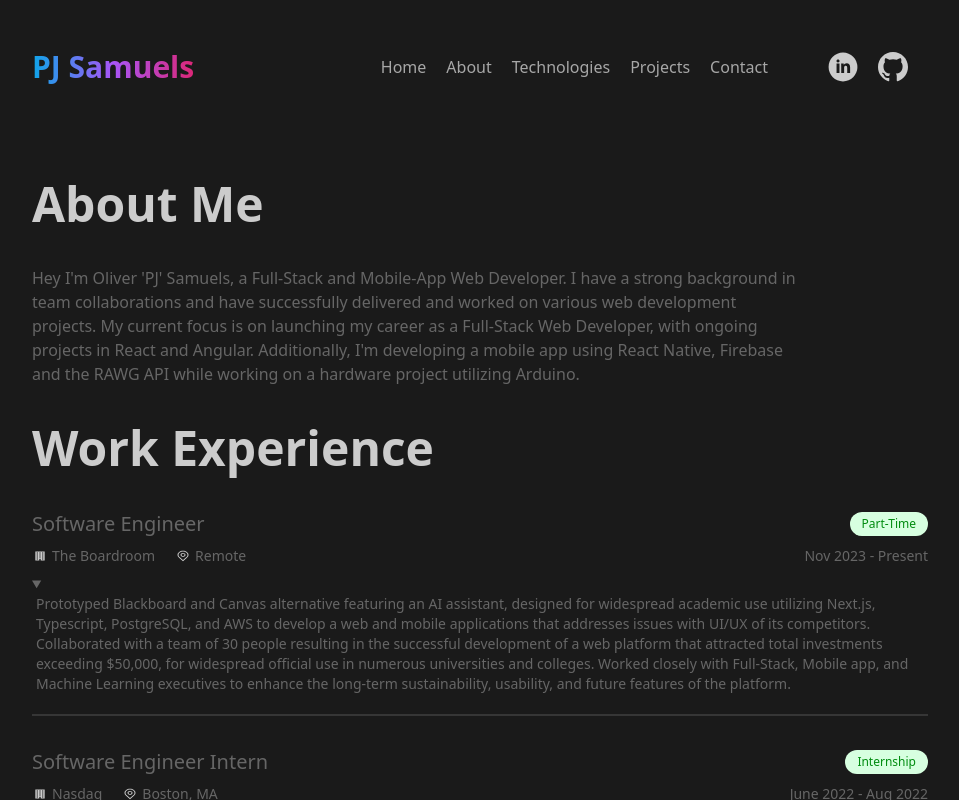
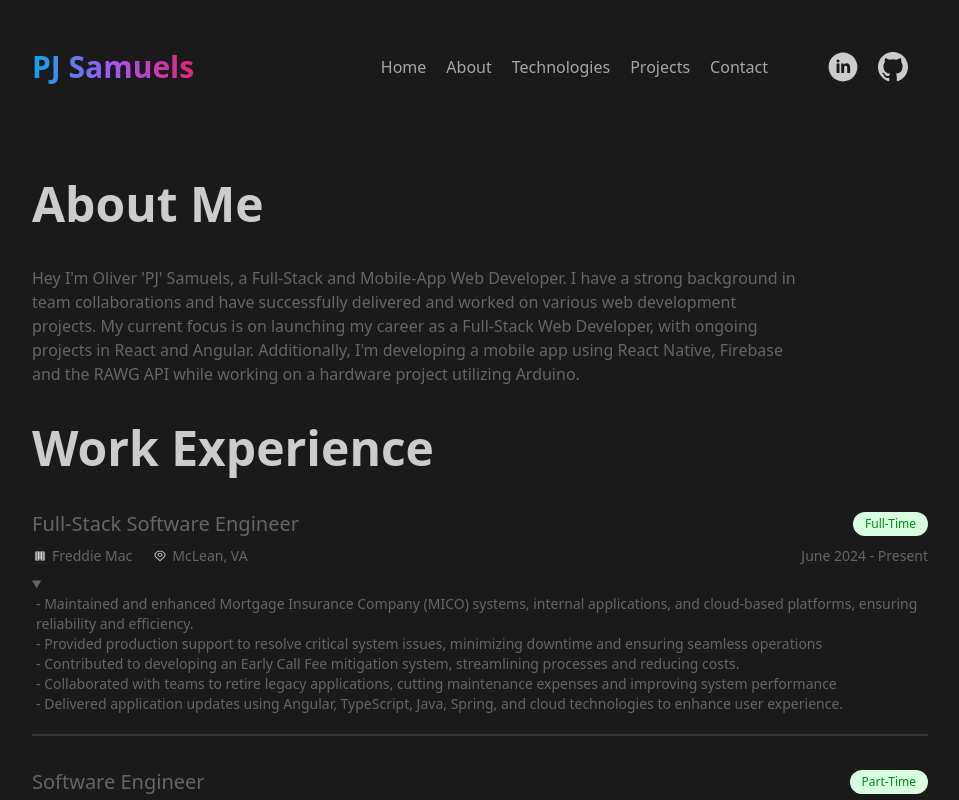
Before and after one commit to PJ-Samuels/portfolio, a React (Vite) app: page /portfolio2/about in a window 1280 px wide. Both pictures are taken after a click on the heading 640 px from the left and 583 px from the top of the page. Shown: the top 800 px of the page, without its empty margins (160-1119 px from the left). Built offline with nearby package versions, Linux system fonts and the light colour scheme.

Commit message:
Freddie mac initial updates

```diff
--- a/src/Components/Work.jsx
+++ b/src/Components/Work.jsx
@@ -45,7 +45,11 @@ function Work({ position, company, location, type, duration , description}) {
       <details className="pt-2">
         <summary className="text-content text-xs md:text-sm font-light cursor-pointer">
         </summary>
-        <p className="text-content text-sm font-light pl-1">{description}</p>
+        {description.map((item, index) => (
+          <p key={index} className="text-content text-sm font-light pl-1">
+            - {item}
+          </p>
+        ))}
       </details>
     </article>
   );
--- a/src/Details.jsx
+++ b/src/Details.jsx
@@ -88,21 +88,33 @@ export const socialMediaUrl = {
 
 export const workDetails = [
   {
+    Position: "Full-Stack Software Engineer",
+    Company: `Freddie Mac`,
+    Description: [`Maintained and enhanced Mortgage Insurance Company (MICO) systems, internal applications, and cloud-based platforms, ensuring reliability and efficiency.`,
+      `Provided production support to resolve critical system issues, minimizing downtime and ensuring seamless operations`,
+      `Contributed to developing an Early Call Fee mitigation system, streamlining processes and reducing costs. `,
+     `Collaborated with teams to retire legacy applications, cutting maintenance expenses and improving system performance`,
+    `Delivered application updates using Angular, TypeScript, Java, Spring, and cloud technologies to enhance user experience.`],
+    Location: "McLean, VA",
+    Type: "Full-Time",
+    Duration: "June 2024 - Present",
+  },
+  {
     Position: "Software Engineer",
     Company: `The Boardroom`,
-    Description: `Prototyped Blackboard and Canvas alternative featuring an AI assistant, designed for widespread academic use utilizing Next.js, Typescript, PostgreSQL, and AWS to develop a web and mobile applications that addresses issues with UI/UX of its competitors.
-    Collaborated with a team of 30 people resulting in the successful development of a web platform that attracted total investments exceeding $50,000, for widespread official use in numerous universities and colleges.
-    Worked closely with Full-Stack, Mobile app, and Machine Learning executives to enhance the long-term sustainability, usability, and future features of the platform.`,
+    Description: [`Prototyped Blackboard and Canvas alternative featuring an AI assistant, designed for widespread academic use utilizing Next.js, Typescript, PostgreSQL, and AWS to develop a web and mobile applications that addresses issues with UI/UX of its competitors. \n`,
+    `Collaborated with a team of 30 people resulting in the successful development of a web platform that attracted total investments exceeding $50,000, for widespread official use in numerous universities and colleges.\n`,
+    `Worked closely with Full-Stack, Mobile app, and Machine Learning executives to enhance the long-term sustainability, usability, and future features of the platform.\n`],
     Location: "Remote",
     Type: "Part-Time",
-    Duration: "Nov 2023 - Present",
+    Duration: "Nov 2023 - May 2024",
   },
   {
     Position: "Software Engineer Intern",
     Company: `Nasdaq`,
-    Description: `Developed and prototyped conference meeting video web-application using HTML, CSS, JavaScript, PostgreSQL, GitLab, JSON, Flask-Python, and launched on to an AWS environment service with S3.
-    Used the Zoom API and jQuery UI to enable interactive, feature-rich group calls with captions, text, and pinned participants, enhancing the corporate user experience.
-    Collaborated with Audio-Visual team to develop long-term functionality for video-based boardroom web-app, for full company use in quarterly boardroom meetings, effectively replacing a 5-person team responsible for the meetings process resulting in annual savings exceeding $42,000 per year for the company.`,
+    Description: [`Developed and prototyped conference meeting video web-application using HTML, CSS, JavaScript, PostgreSQL, GitLab, JSON, Flask-Python, and launched on to an AWS environment service with S3.`,
+    `Used the Zoom API and jQuery UI to enable interactive, feature-rich group calls with captions, text, and pinned participants, enhancing the corporate user experience.`,
+    `Collaborated with Audio-Visual team to develop long-term functionality for video-based boardroom web-app, for full company use in quarterly boardroom meetings, effectively replacing a 5-person team responsible for the meetings process resulting in annual savings exceeding $42,000 per year for the company.`],
     Location: "Boston, MA",
     Type: "Internship",
     Duration: "June 2022 - Aug 2022",
@@ -110,9 +122,9 @@ export const workDetails = [
   {
     Position: "Data Science Intern",
     Company: `CRACE Financial`,
-    Description:`Incorporated PCA and PCoA graphing to analyze the efficiency of groups generated from hierarchical clustering.
-    Conducted analysis on financial statement datasets, identifying anomalies and differences within each group, contributing to company improvements and decision-making processes.
-    Automated generation of PCA and PCoA graphs for efficient visualization of clustering groups using Python scripts with Matplotlib and pandas. Utilized Google Sheets for in-depth analysis and observations.`,
+    Description:[`Incorporated PCA and PCoA graphing to analyze the efficiency of groups generated from hierarchical clustering.`,
+    `Conducted analysis on financial statement datasets, identifying anomalies and differences within each group, contributing to company improvements and decision-making processes.`,
+    `Automated generation of PCA and PCoA graphs for efficient visualization of clustering groups using Python scripts with Matplotlib and pandas. Utilized Google Sheets for in-depth analysis and observations.`],
     Location: "Takoma Park, MD",
     Type: "Internship",
     Duration: "June 2021 - Aug 2021",
@@ -120,9 +132,9 @@ export const workDetails = [
   {
     Position: "Test Automation Intern",
     Company: "CRACE Financial",
-    Description: `Designed investor web-app working with JavaScript, CSS, X-path, basic Linux, and GitHub along with Selenium and Bootstrap.
-    Collaborated with developers to extend automated Selenium tests, ensuring smooth user authentication, bug-free functionality, contributing to the successful launch of the web-app.
-    Automated input validation, error detection, document uploads, and user sign-up processes, while refining the calendar page appearance, saving $16,000 annually and improving website testing for team efficiency.`,
+    Description: [`Designed investor web-app working with JavaScript, CSS, X-path, basic Linux, and GitHub along with Selenium and Bootstrap.`,
+    `Collaborated with developers to extend automated Selenium tests, ensuring smooth user authentication, bug-free functionality, contributing to the successful launch of the web-app.`,
+    `Automated input validation, error detection, document uploads, and user sign-up processes, while refining the calendar page appearance, saving $16,000 annually and improving website testing for team efficiency.`],
     Location: "Takoma Park, MD",
     Type: "Internship",
     Duration: "June 2020 - Aug 2020",
@@ -134,8 +146,8 @@ export const eduDetails = [
   {
     Position: "Bachelor in Computer Science",
     Company: `Boston Univeristy`,
-    Description: `Courses: Full-Stack Development, Software Engineering, Mobile-App Development, Databases,
-    Probability in Computing, Geometric Algorithms, Fundamentals in Computing Systems, Computer Systems, Intro to Data Sciences`,
+    Description: [`Courses: Full-Stack Development, Software Engineering, Mobile-App Development, Databases,
+    Probability in Computing, Geometric Algorithms, Fundamentals in Computing Systems, Computer Systems, Intro to Data Sciences`],
     Location: "Boston, MA",
     Type: "Full Time",
     Duration: "Aug 2020 -  May 2023",
```
Also changed, not shown: 1 other file (tests, documents, lock files or other folders).
